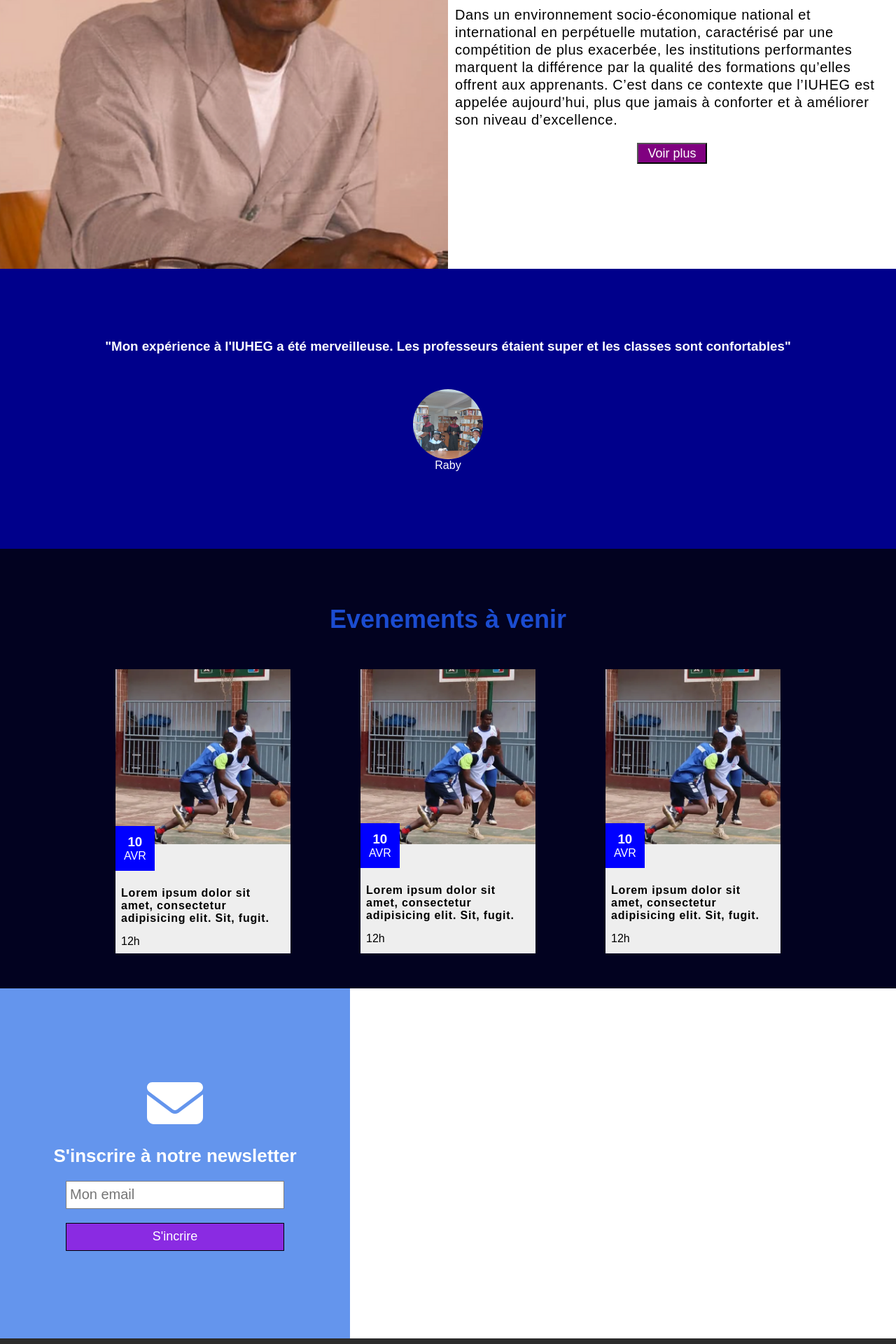
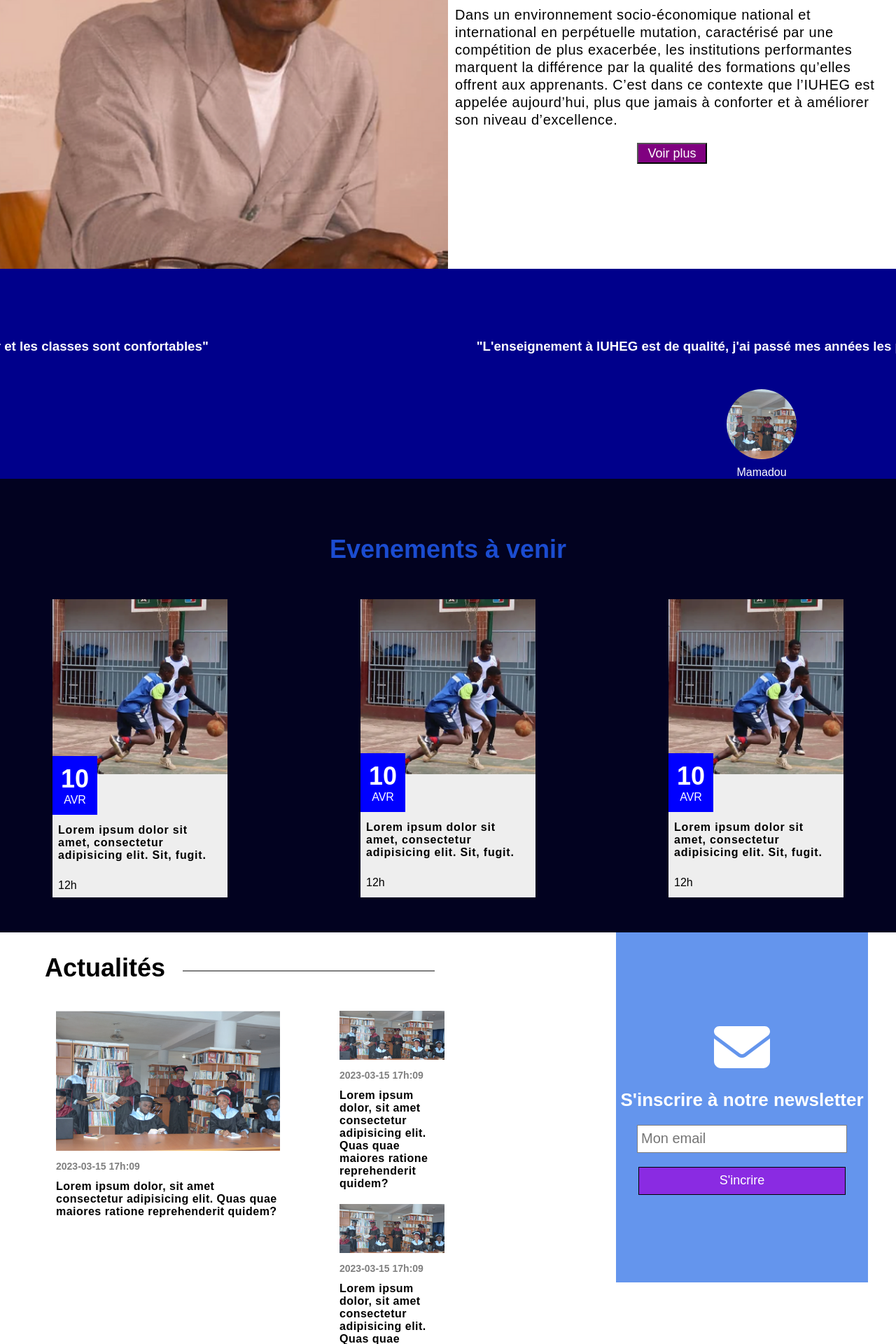
Before and after one commit to NormalGuy42/School-website, a PHP site: page /iuheg/index.html in a window 1280 px wide. Shown: the part 1640-3560 px from the top of the page at 70% size. Run offline with PHP 8.4, Linux system fonts and the light colour scheme.

Commit message:
Updating

```diff
--- a/index.html
+++ b/index.html
@@ -248,7 +248,7 @@
         <div class="content">
             <header>
                 <div class="logo">
-                    <img src="assets/ecolebahkane.jpeg">
+                    <img src="assets/bah_kane_circle(2).png">
                 </div>
             </header>
             <div class="welcome">
--- a/iuheg/index.html
+++ b/iuheg/index.html
@@ -102,21 +103,32 @@
         .temoignages{
             min-height: 300px;
             background-color: darkblue;
+            overflow: hidden;
+        }
+        .temoignages_container{
+            height: 100%;
+            background-color: darkblue;
+            display: flex;
+            animation: carousel 4s linear infinite;
             padding-top: 100px;
+            width: 300vw;
         }
         .temoignages .box{
-            width: 100%;
+            width: 100vw;
             display: flex;
-            position: absolute;
             flex-direction: column;
             align-items: center;
             justify-content: center;
             text-align: center;
-            opacity: 0;
             color: white;
+            padding: 0 20px;
         }
-        .temoignages .box[data-active="true"]{
-            opacity: 1;
+        @keyframes carousel
+        {
+            100%
+            {
+                transform: translate(-100vw);
+            }
         }
         .temoignages .box img{
             height: 100px;
@@ -126,13 +138,16 @@
             border-radius: 50%;
             margin-top: 50px;
         }
+        .temoignages .box label{
+            margin-top: 10px;
+        }
         /*Temoignage end*/
         /*Upcoming events start*/
         .upcoming{
             background-color: #020220;
             padding-top: 80px;
         }
-        .upcoming h2{
+        .upcoming h3{
             color: rgb(27,76,208);
             font-size: 36px;
             text-align: center;
@@ -142,7 +157,7 @@
             display: grid;
             grid-template-columns: repeat(auto-fit,250px);
             gap: 100px;
-            justify-content: center;
+            justify-content: space-around;
             padding: 50px 30px;
         }
         .upcoming .box{
@@ -184,16 +203,94 @@
             font-weight: bold;
             margin-bottom: 10px;
             position: relative;
-            top: -15px;
+            top: -25px;
         }
         .upcoming .box .caption label{
             margin-top: 10px;
         }
         /*Upcoming events end*/
+        /*News start*/
+        .news{
+            display: flex;
+            flex-wrap: wrap;
+            justify-content: space-between;
+            max-width: 1200px;
+            margin: 0 auto;
+        }
+        .outer_news_container{
+            max-width: 600px;
+        }
+        /*News heading start*/
+        .news_heading{
+            display: flex;
+            justify-content: center;
+            gap: 25px;
+        }
+        .news_heading h3{
+            margin-top: 30px;
+            font-size: 36px;
+            padding-left: 20px;
+        }
+        .news_heading .line{
+            height: 2px;
+            width: 60%;
+            max-width: 400px;
+            margin: 52px 15px 0 0;
+            border-bottom: 2px solid gray;
+        }
+        /*News heading end*/
+        .news_container{
+            width: 50%;
+            max-width: 800px;
+            min-width: 300px;
+            padding: 40px;
+            display: grid;
+            grid-template-columns: repeat(2,320px);
+        }
+        .news_container h3{
+            font-size: 28px;
+            margin-bottom: 20px;
+        }
+        .news_box{
+            height: fit-content;
+            width: 150px;
+            margin: 0 auto 20px;
+        }
+        .news_container .news_box img{
+            width: 100%;
+            height: 70px;
+            object-fit: cover;
+        }
+        .news_box label{
+            margin: 10px 0 12px;
+            display: block;
+            font-size: 14px;
+            color: gray;
+            font-weight: bold;
+        }
+        .news_box p{
+            font-weight: bold;
+            letter-spacing: 0.03rem;
+        }
+        /*For the main news start*/
+        .news_box.headline{
+            height: 100%;
+            width: 320px;
+        }
+        .news_box.headline img{
+            height: 200px;
+        }
+        /*For the main news end*/
+        /*Other news start*/
+        .other_news .news_box{
+            display: flex;
+            flex-direction: column;
+        }
+        /*Other news end*/
         /*Newsletter start*/
         .newsletter{
             height: 500px;
-            max-width: 500px;
+            width: 360px;
             min-width: 300px;
             display: flex;
             flex-direction: column;
@@ -392,21 +522,27 @@
         <!--Director word end-->
    </div>
    <div class="temoignages">
-        <div class="box" data-active="true">
+        <div class="temoignages_container">
+            <div class="box">
                 <h3>"Mon expérience à l'IUHEG a été merveilleuse. Les professeurs étaient
                     super et les classes sont confortables"</h3>
                 <img src="../assets/students pic.png" alt="">
                 <label for="">Raby</label>
             </div>
             <div class="box">
-            <h3></h3>
-            <img src="" alt=""><label for=""></label></div>
+                <h3>"L'enseignement à IUHEG est de qualité, j'ai passé mes années les plus instructives là-bas"</h3>
+                <img src="../assets/students pic.png" alt="">
+                <label for="">Mamadou</label>
+            </div>
             <div class="box">
-            <h3></h3>
-            <img src="" alt=""><label for=""></label></div>
+                <h3>"Les classes sont climatisées et le wifi marche très bien"</h3>
+                <img src="../assets/students pic.png" alt="">
+                <label for="">Arthur</label>
+            </div>
+        </div>
    </div>
    <div class="upcoming">
-        <h2>Evenements à venir</h2>
+        <h3>Evenements à venir</h3>
         <div class="box_container">
             <div class="box">
                 <a href="event.html">
@@ -452,14 +588,47 @@
         </div>
    </div>
    <div class="news">
+        <div class="outer_news_container">
+            <div class="news_heading">
+                <h3>Actualités</h3>
+                <div class="line"></div>
+            </div>
             <div class="news_container">
-            <!-- <div class="news_box">
+                <div class="news_box headline">
+                    <a href="event.html">
                         <img src="../assets/students pic.png">
+                        <label for=""><span>2023-03-15</span><span>  </span><span>17h:09</span></label>
                         <p>Lorem ipsum dolor, sit amet consectetur adipisicing elit. Quas
-                quae maiores ratione reprehenderit quidem? Expedita ut eaque at nobis itaque
-                quis ab rerum eum ad, minima, tempora ullam numquam modi?</p>
-                <label for=""></label>
-            </div> -->
+                        quae maiores ratione reprehenderit quidem? </p>
+                    </a>
+                </div>
+                <div class="other_news">
+                    <div class="news_box">
+                        <a href="event.html">
+                            <div>
+                                <img src="../assets/students pic.png">
+                            </div>
+                            <div>
+                                <label for=""><span>2023-03-15</span><span>  </span><span>17h:09</span></label>
+                                <p>Lorem ipsum dolor, sit amet consectetur adipisicing elit. Quas
+                                quae maiores ratione reprehenderit quidem? </p>
+                            </div>
+                        </a>
+                    </div>
+                    <div class="news_box">
+                        <a href="event.html">
+                            <div>
+                                <img src="../assets/students pic.png">
+                            </div>
+                            <div>
+                                <label for=""><span>2023-03-15</span><span>  </span><span>17h:09</span></label>
+                                <p>Lorem ipsum dolor, sit amet consectetur adipisicing elit. Quas
+                                quae maiores ratione reprehenderit quidem? </p>
+                            </div>
+                        </a>
+                    </div>
+                </div>
+            </div>
         </div>
         <!--Newsletter start-->
         <div class="newsletter">
--- a/iuheg/style.css
+++ b/iuheg/style.css
@@ -11,7 +11,10 @@
     width: 100%;
     font-family: Arial, Helvetica, sans-serif;
 }
-
+a{
+    color: inherit;
+    text-decoration: none;
+}
 /*Header start*/
 /* header{
     height: 80px;
```
Also changed, not shown: other parts of iuheg/index.html (+41 -0 lines), Lycée-primaire/index.html (+45 -4 lines), iuheg/application.html (+12 -0 lines), assets/bah_kane_circle(2).png (added), assets/bah_kane_circle.png (added). Lines whose indentation alone changed are shown as unchanged.
